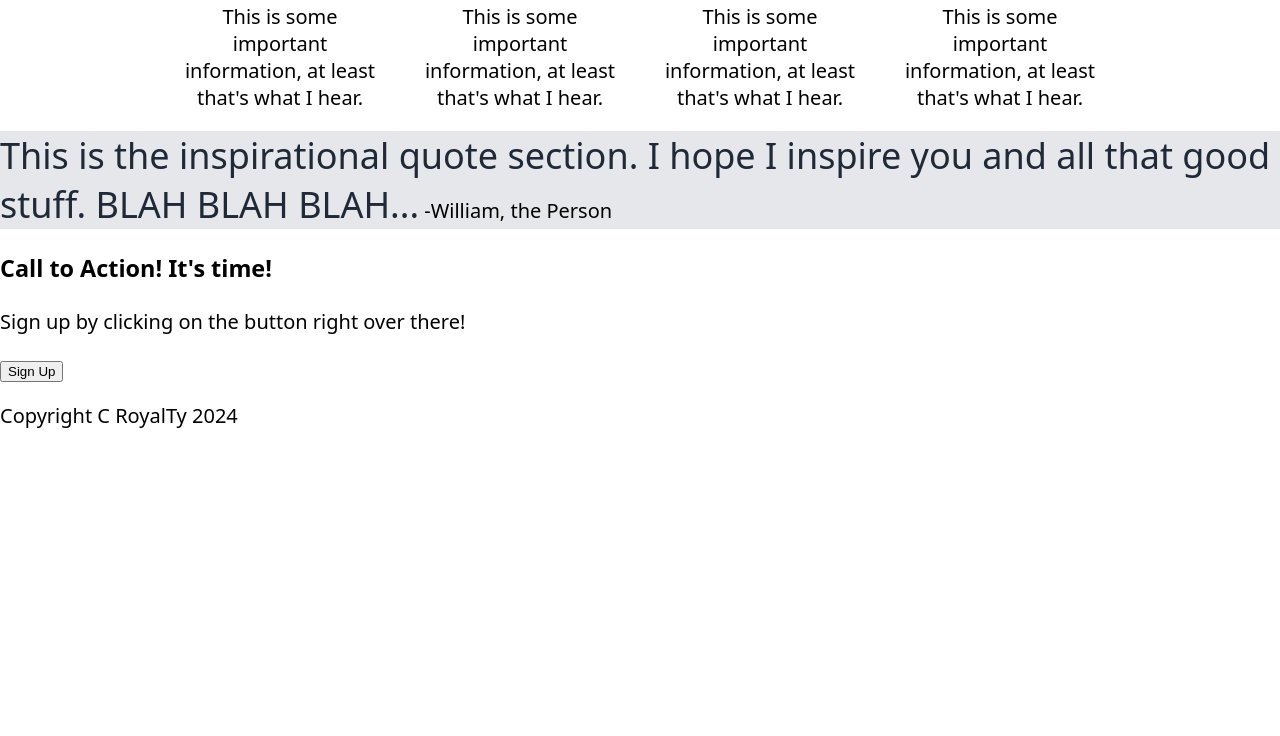
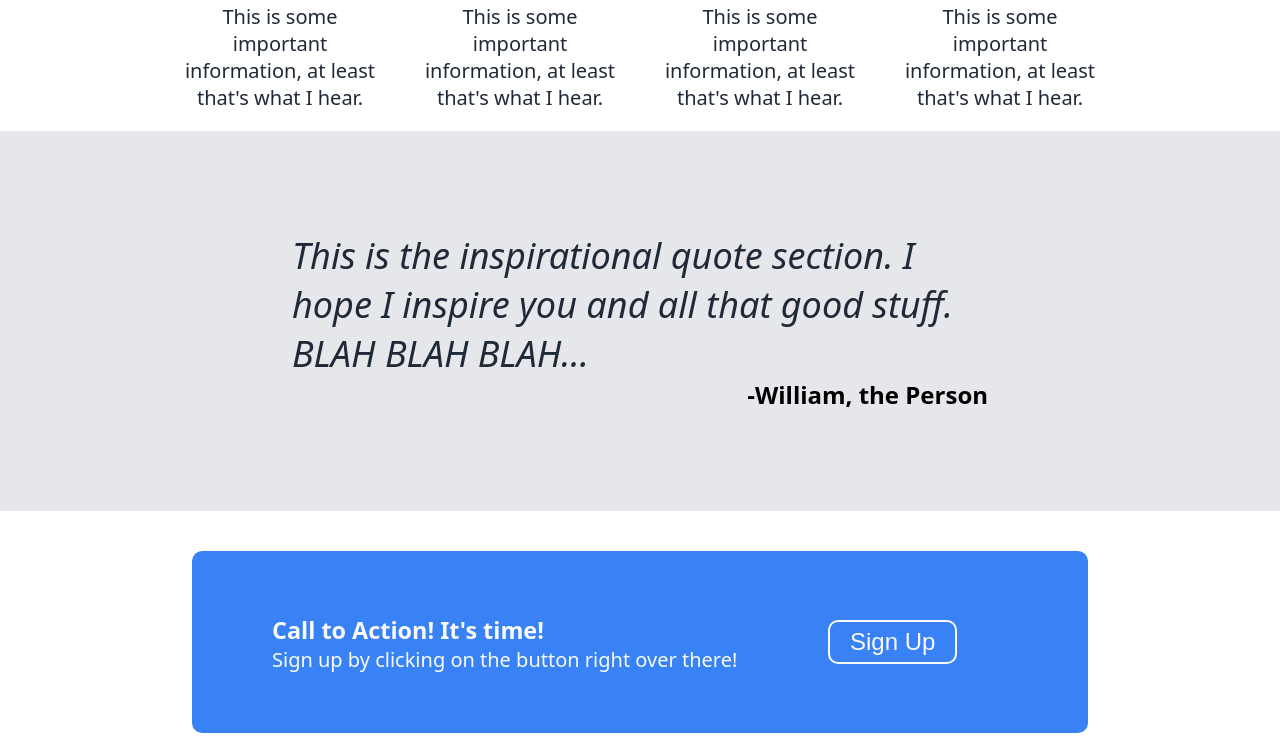
Before and after one commit to codinginthestars/landing-page, a plain HTML site: page index.html in a window 1280 px wide. Shown: the part 891-1627 px from the top of the page. Before the commit the page ends 1340 px from the top, so only its background shows below. Drawn offline with Linux system fonts and the light colour scheme.

Commit message:
add styling to the footer section and the call to action section

```diff
--- a/index.html
+++ b/index.html
@@ -7,6 +7,7 @@
     <title>Landing Page</title>
 </head>
 <body>
+  <!-- The header section. -->
   <div id="hero">
     <header>
       <h3 id="header-logo">RT</h3>
@@ -16,7 +17,7 @@
         <a href="instagram.com" class="header-link">Instagram</a>
       </nav>
     </header>
-
+    <!-- The Hero Section. -->
     <section id="top-page">
       <div class="top-section" id="top-left">
         <h1>RoyalTy Demands</h1>
@@ -29,7 +30,7 @@
     </section>
   </div>
 
-
+  <!-- The Display Section. -->
   <section id="display-section">
     <h2>Displays</h2>
     <div id="display-container">
@@ -51,27 +52,26 @@
       </div>
     </div>
   </section>
-
+  <!-- The Quote Section. -->
   <section id="quote-section">
     <div id="quote-container">
       <span id="quote">This is the inspirational quote section. I hope I inspire you and all that good stuff. BLAH BLAH BLAH...</span>
       <span id="author">-William, the Person</span>
     </div>
-
   </section>
-
+  <!-- The Call to Action Section. -->
   <section id="bottom-section">
     <div id="signup-section">
-      <div class="signup">
+      <div class="signup" id="call-action">
         <h3>Call to Action! It's time!</h3>
         <p>Sign up by clicking on the button right over there!</p>
       </div>
-      <div class="signup">
+      <div class="signup" id="call-button">
         <button>Sign Up</button>
       </div>
     </div>
   </section>
-
+  <!-- The footer section. -->
   <footer>
     <p>Copyright C RoyalTy 2024</p>
   </footer>
--- a/styles.css
+++ b/styles.css
@@ -99,12 +99,68 @@ nav a {
 .display p {
     text-align: center;
     margin: 0;
+    color: #1f2937
 }
 
 #quote-section {
     background-color: #e5e7eb;
 }
+#quote-container {
+    width: 70%;
+    margin: auto;
+    padding: 5rem;
+    display: flex;
+    flex-direction: column;
+}
 #quote {
     font-size: 36px;
     color: #1f2937;
+    font-style: italic;
 }
+#author {
+    font-weight: 600;
+    font-size: 24px;
+    text-align: right;
+}
+
+#signup-section {
+    width: 70%;
+    margin: 2rem auto;
+    padding: 2rem;
+    display: flex;
+    background-color: #3882f6;
+    border-radius: 0.5rem;
+}
+#call-action {
+    margin-left: 2rem;
+}
+#call-action h3, p {
+    color: #f9faf8;
+}
+#call-action h3 {
+    margin-bottom: 0;
+}
+#call-action p {
+    margin-top: 0;
+}
+#call-button {
+    margin: auto;
+}
+#call-button button {
+    background-color: #3882f6;
+    color: #f9faf8;
+    border: 2px solid #f9faf8;
+    border-radius: 0.5rem;
+    font-size: 24px;
+    padding: 0.3rem 1rem;
+}
+
+footer {
+    background-color: #1f2937;
+    margin: 0;
+}
+footer p {
+    text-align: center;
+    margin: 0;
+    padding: 2rem;
+}
```
